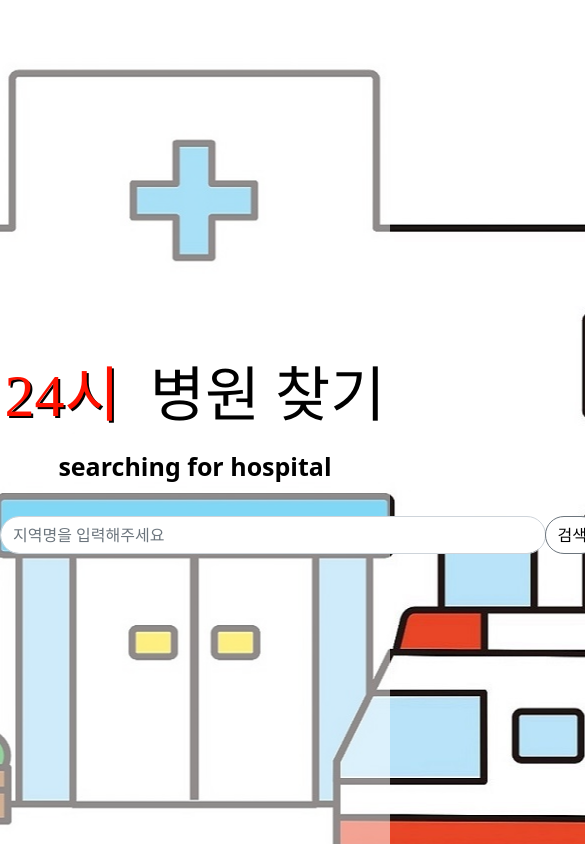
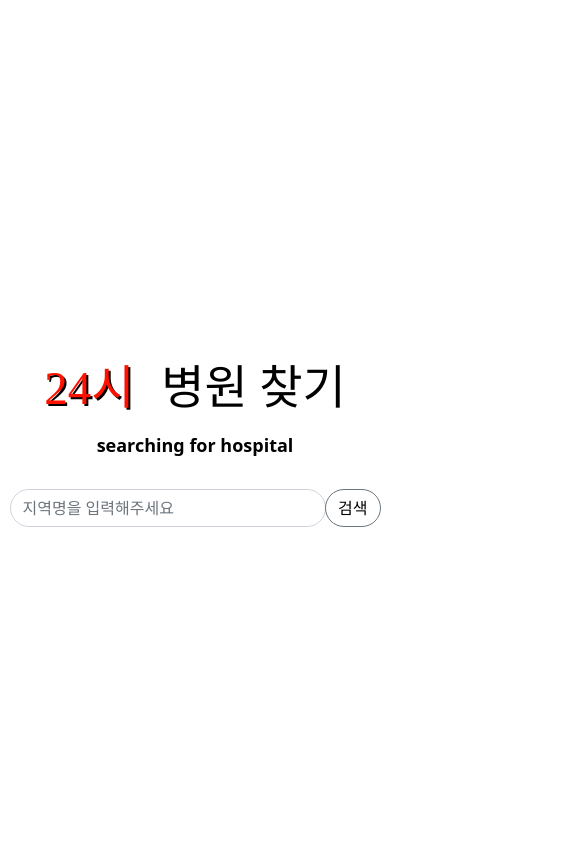
Before and after one commit to Candym1/first-web, a plain HTML site: page index.html in a window 390 px wide. Shown: the whole page, 585 px wide, since content can reach past the window. Drawn offline with nearby package versions, Linux system fonts and the light colour scheme; a web font is replaced by a local one.

Commit message:
Add files via upload

```diff
--- a/index.html
+++ b/index.html
@@ -24,7 +24,7 @@
                 </div>
         </p>
         <form action="https://search.naver.com/search.naver" method="get">
-            <div class="searchbar mx-auto input-group mb-3">
+            <div class="mobi searchbar mx-auto input-group mb-3">
                 <input type="text" name="query" class="rounded-pill form-control" placeholder="지역명을 입력해주세요" aria-label="지역명을 입력해주세요" aria-describedby="button-addon2" autocomplete="off">
                 <button class="rounded-pill btn-color btn btn-outline-secondary" type="submit" id="button-addon2">검색</button>
             </div>
--- a/mobile.css
+++ b/mobile.css
@@ -1,21 +1,23 @@
-/* For mobile phones: */
-[class*="col-"] {
-    width: 100%;
+@media (max-width:400px){
+  body {
     background-image: none;
-    background-color: rgb(247, 232, 232);
   }
-  @media only screen and (min-width: 768px) {
-/* For desktop: */
-    .col-1 {width: 8.33%;}
-    .col-2 {width: 16.66%;}
-    .col-3 {width: 25%;}
-    .col-4 {width: 33.33%;}
-    .col-5 {width: 41.66%;}
-    .col-6 {width: 50%;}
-    .col-7 {width: 58.33%;}
-    .col-8 {width: 66.66%;}
-    .col-9 {width: 75%;}
-    .col-10 {width: 83.33%;}
-    .col-11 {width: 91.66%;}
-    .col-12 {width: 100%;}
+  h1 {
+    font-family: 'KOHIBaeumOTF';
+    text-align: center;
+    font-size: 47px;
   }
+  h1 span:nth-child(1) {
+    color: #ff1100;
+    text-shadow: 2px 2px black;
+    margin-right: 15px;
+  }
+  #st {
+    text-align: center;
+    font-size: 18px;
+    color: black;
+  }
+  .mobi {
+    width: 371px;
+  }
+}
```
